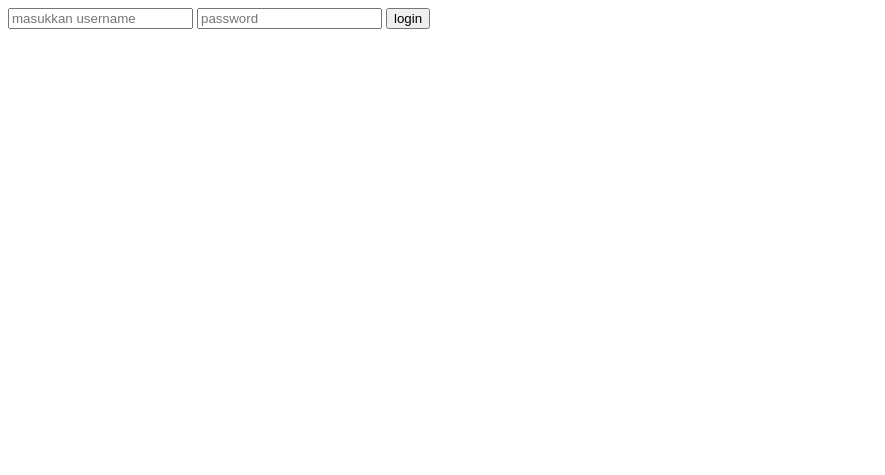
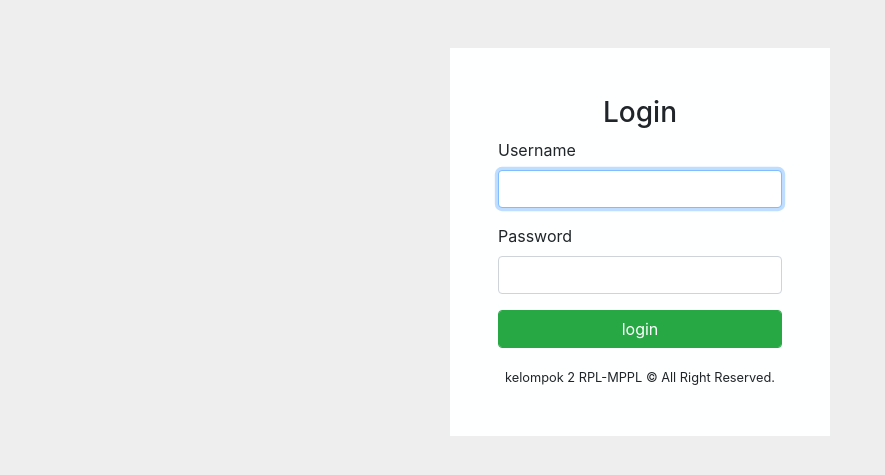
Before and after one commit to FortEXE/TubesRPL, a CodeIgniter app: page /TubesRPL/index.php/welcome/login in a window 1280 px wide. Shown: the top 475 px of the page, without its empty margins (0-885 px from the left). Run offline with CodeIgniter, Linux system fonts and the light colour scheme; some libraries are stand-ins or nearby versions.

Commit message:
UI login,ganti alur load
index.php langsung ke page login

```diff
--- a/application/views/v_login.php
+++ b/application/views/v_login.php
@@ -1,7 +1,45 @@
-<form action="<?= site_url('auth/cek_login') ?>" method="post" accept-charset="utf-8">
-	<input type="username" name="username" value="" placeholder="masukkan username">
-	<input type="password" name="password" value="" placeholder="password">
-	<input type="submit" name="submit" value="login">
+<!DOCTYPE html>
+<html>
+<head>
+ <link rel="icon" href="<?php echo base_url("img/samsung.png"); ?>">
+ <link rel="stylesheet" href="https://maxcdn.bootstrapcdn.com/bootstrap/4.0.0/css/bootstrap.min.css" integrity="sha384-Gn5384xqQ1aoWXA+058RXPxPg6fy4IWvTNh0E263XmFcJlSAwiGgFAW/dAiS6JXm" crossorigin="anonymous">
+ <title>Panel Admin &mdash; Login</title>
+</head>
+<body style="background-color: #EEEEEE">
+
+ <div class="container mt-5">
+  <form action="<?= site_url('auth/cek_login') ?>" method="POST">
+   <div class="row justify-content-center">
+    <div class="col-4 p-5" style="background-color: #FEFFFF">
+     <h3 class="text-center">Login</h3>
+     <?php if (isset($error)): ?>
+      <p style="color: red">
+       <?php echo $error ?>
+      </p>
+     <?php endif ?>
+     <div class="form-group">
+      <label>Username</label>
+      <input type="text" name="username" class="form-control" required autofocus>
+     </div>
+     <div class="form-group">
+      <label>Password</label>
+      <input type="password" name="password" class="form-control" required>
+     </div>
+     <div class="form-group">
+      <input type="submit" name="submit" class="form-control btn btn-success" value="login">
+     </div>
+     <center>
+      <small>kelompok 2 RPL-MPPL &copy; All Right Reserved.</small>
+     </center>
+    </div>
+   </div>
+  </form>
+ </div>
 
 
-</form>
+ <script src="https://code.jquery.com/jquery-3.2.1.slim.min.js" integrity="sha384-KJ3o2DKtIkvYIK3UENzmM7KCkRr/rE9/Qpg6aAZGJwFDMVNA/GpGFF93hXpG5KkN" crossorigin="anonymous"></script>
+  <script src="https://cdnjs.cloudflare.com/ajax/libs/popper.js/1.12.9/umd/popper.min.js" integrity="sha384-ApNbgh9B+Y1QKtv3Rn7W3mgPxhU9K/ScQsAP7hUibX39j7fakFPskvXusvfa0b4Q" crossorigin="anonymous"></script>
+  <script src="https://maxcdn.bootstrapcdn.com/bootstrap/4.0.0/js/bootstrap.min.js" integrity="sha384-JZR6Spejh4U02d8jOt6vLEHfe/JQGiRRSQQxSfFWpi1MquVdAyjUar5+76PVCmYl" crossorigin="anonymous"></script>
+</body>
+</body>
+</html>
```
Also changed, not shown: application/views/v_beranda.php (+12 -2 lines).
